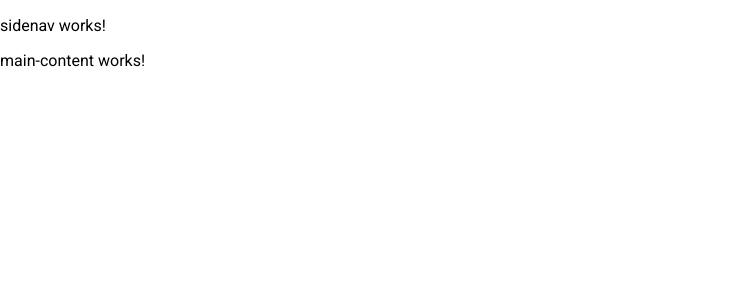
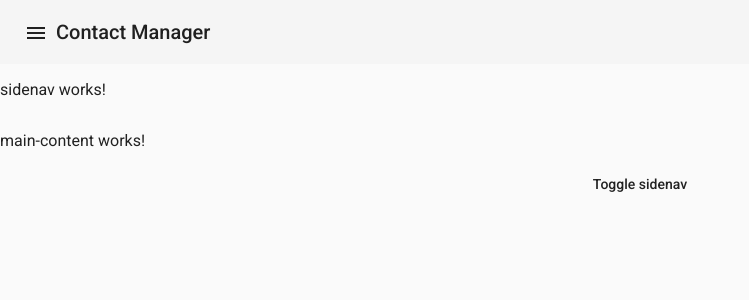
Before and after one commit to Mohammad-talaat/Contact-Mangaer-FrontEnd, an Angular app: page /contactmanager in a window 1280 px wide. Shown: the top 300 px of the page, without its empty margins (0-749 px from the left). Built offline with nearby package versions, Linux system fonts and the light colour scheme.

Commit message:
add toolbar

```diff
--- a/src/app/contactmanager/components/sidenav/sidenav.component.html
+++ b/src/app/contactmanager/components/sidenav/sidenav.component.html
@@ -1,2 +1,23 @@
-<p>sidenav works!</p>
-<router-outlet></router-outlet>
+<mat-drawer-container class="example-container" autosize>
+  <mat-drawer #drawer class="example-sidenav" mode="over">
+    <mat-toolbar class="sideNav-heading">
+      <span>Contacts</span>
+    </mat-toolbar>
+    <mat-list role="list">
+      <mat-list-item role="listitem">Item 1</mat-list-item>
+      <mat-list-item role="listitem">Item 2</mat-list-item>
+      <mat-list-item role="listitem">Item 3</mat-list-item>
+    </mat-list>
+
+  </mat-drawer>
+
+  <div class="example-sidenav-content" (blur)="drawer.toggle()">
+    <app-toolbar>Contacts</app-toolbar>
+    <p>sidenav works!</p>
+    <router-outlet></router-outlet>
+    <button type="button" mat-button (click)="drawer.toggle()">
+      Toggle sidenav
+    </button>
+  </div>
+
+</mat-drawer-container>
--- a/src/app/contactmanager/components/sidenav/sidenav.component.scss
+++ b/src/app/contactmanager/components/sidenav/sidenav.component.scss
@@ -0,0 +1,21 @@
+.example-container {
+  flex:1;
+  width: 100%;
+  min-width: 100%;
+  height:100%;
+  min-height:100%;
+  // border: 1px solid rgba(0, 0, 0, 0.5);
+}
+
+.example-sidenav-content {
+  display: flex;
+  height: 100%;
+  flex-direction: column;
+}
+
+
+
+.sideNav-heading{
+  width: 100%;
+  background-color: rgb(25, 119, 186);
+}
--- a/src/app/contactmanager/components/sidenav/sidenav.component.ts
+++ b/src/app/contactmanager/components/sidenav/sidenav.component.ts
@@ -8,7 +8,7 @@ import { Component, OnInit } from '@angular/core';
 export class SidenavComponent implements OnInit {
 
   constructor() { }
-
+  showFiller:boolean = false;
   ngOnInit(): void {
   }
 
--- a/src/app/contactmanager/components/toolbar/toolbar.component.html
+++ b/src/app/contactmanager/components/toolbar/toolbar.component.html
@@ -1 +1,6 @@
-<app-toolbar></app-toolbar>
+<mat-toolbar>
+  <button mat-icon-button class="example-icon" aria-label="Example icon-button with menu icon">
+  <mat-icon>menu</mat-icon>
+  </button>
+  <span>Contact Manager</span>
+</mat-toolbar>
```
